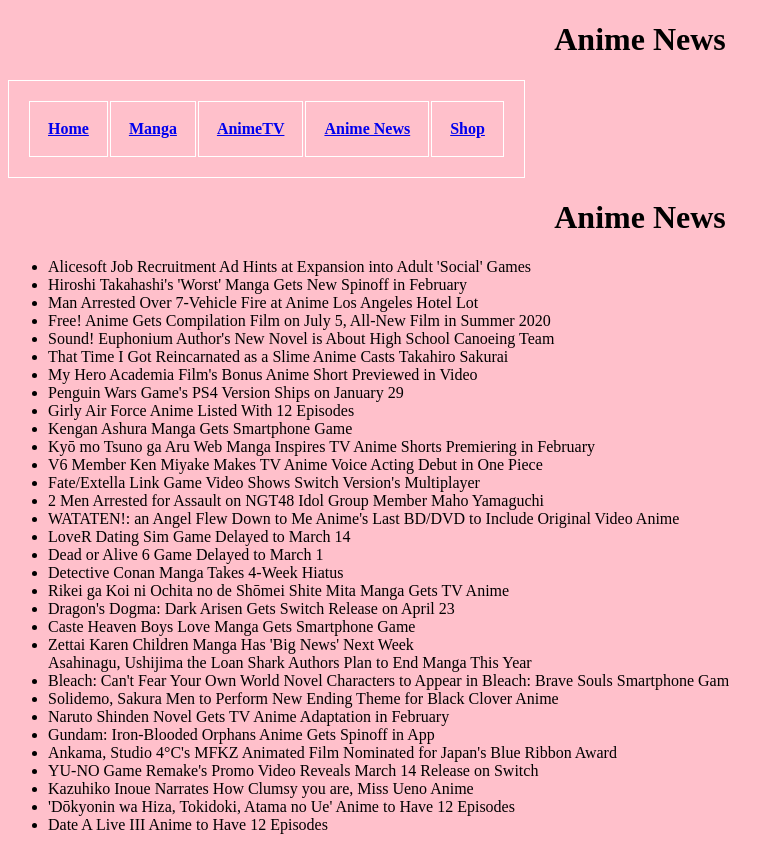
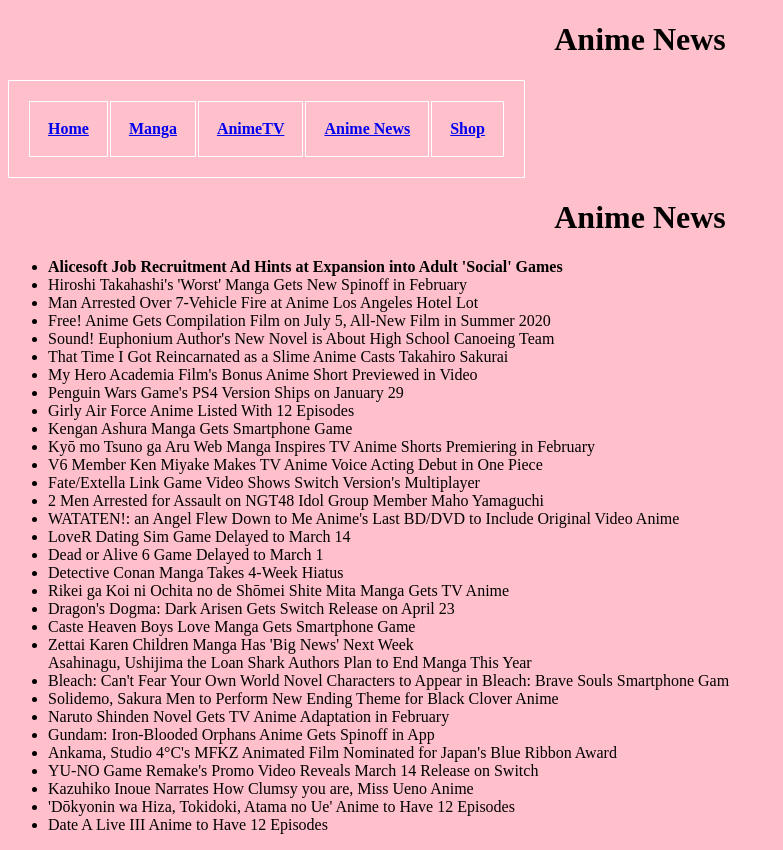
Before and after one commit to MicheleLau9070/MicheleLau123, a plain HTML site: page fourth.html in a window 1280 px wide. Shown: the whole page, without its empty margins (0-783 px from the left). Drawn offline with Linux system fonts and the light colour scheme.

Commit message:
Update fourth.html

```diff
--- a/fourth.html
+++ b/fourth.html
@@ -25,7 +25,7 @@
 
 <h1>Anime News</h1>
 <ul>
- <li>Alicesoft Job Recruitment Ad Hints at Expansion into Adult 'Social' Games</li>
+ <li><strong>Alicesoft Job Recruitment Ad Hints at Expansion into Adult 'Social' Games</strong></li>
  <li>Hiroshi Takahashi's 'Worst' Manga Gets New Spinoff in February</li>
  <li>Man Arrested Over 7-Vehicle Fire at Anime Los Angeles Hotel Lot</li>
  <li>Free! Anime Gets Compilation Film on July 5, All-New Film in Summer 2020</li>
```
